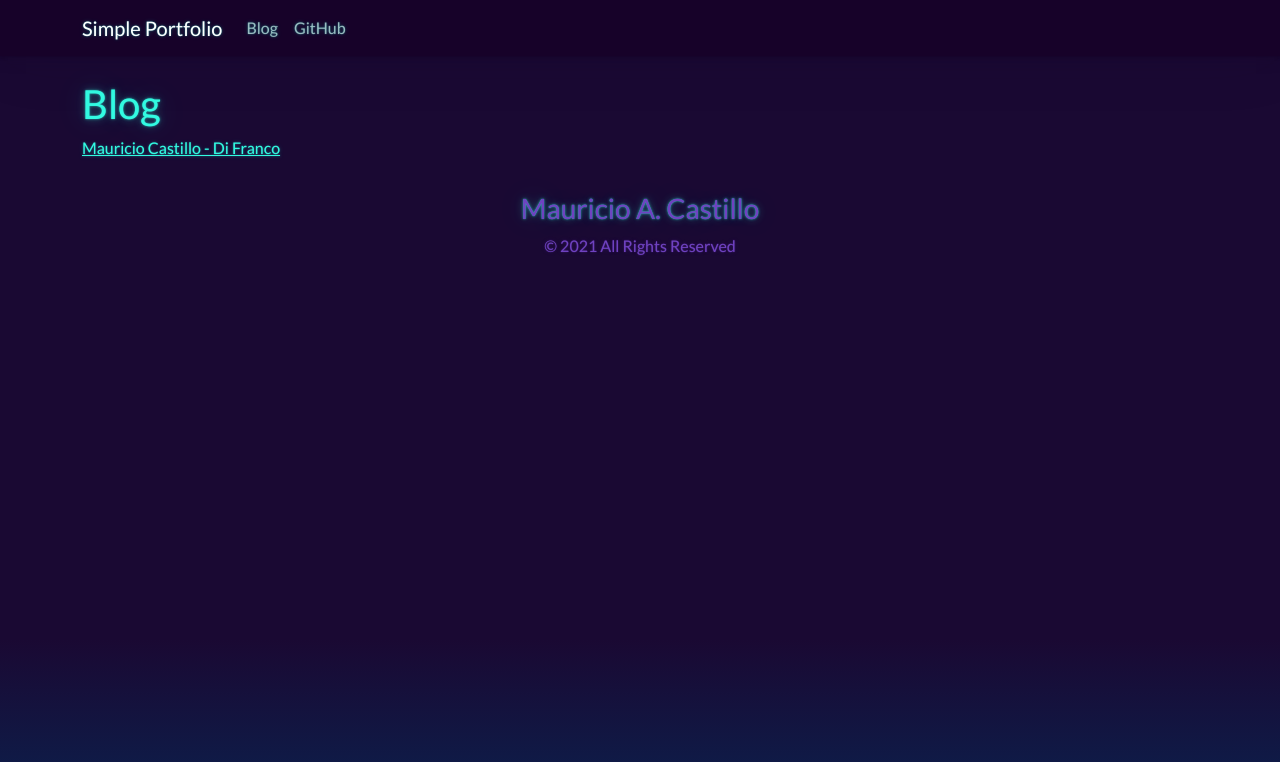
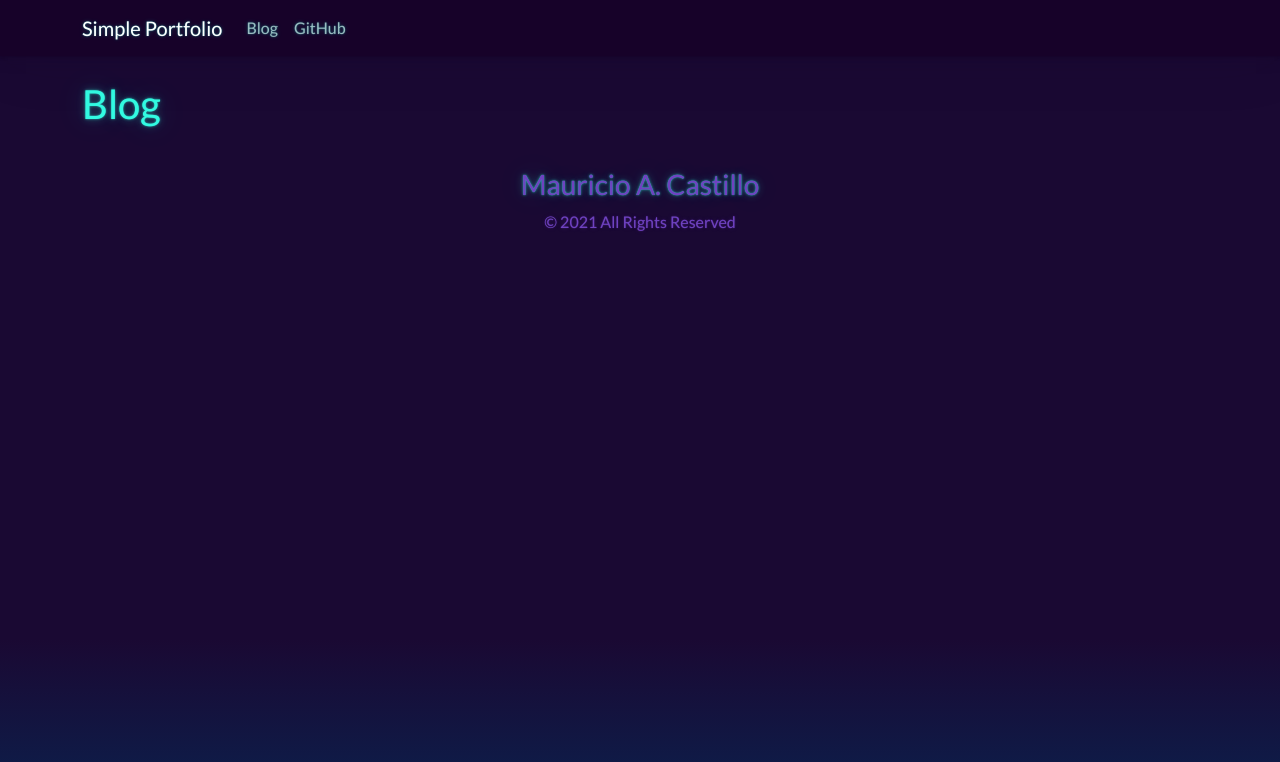
Before and after one commit to AlanMauricioCastillo/Portfolio, a Next.js app: page /blog in a window 1280 px wide. Shown: the top 762 px of the page. Built offline with nearby package versions, Linux system fonts and the light colour scheme; a small style sheet from the web is missing.

Commit message:
repairing wrong fetch

```diff
--- a/pages/_fetchError.js
+++ b/pages/_fetchError.js
@@ -2,7 +2,7 @@ import Layout from "../components/Layout";
 
 const FetchError = () => (
   <Layout>
-    <p className="error text-center">Could'nt fetch the data</p>
+    <p className="error text-center">Error in fetching data</p>
   </Layout>
 );
 
--- a/pages/blog.js
+++ b/pages/blog.js
@@ -3,22 +3,6 @@ import Layout from "../components/Layout";
 const Blog = () => (
   <Layout>
     <h1>Blog</h1>
-    <div
-      className="badge-base LI-profile-badge"
-      data-locale="en_US"
-      data-size="medium"
-      data-theme="dark"
-      data-type="VERTICAL"
-      data-vanity="alancastillofullstackdeveloper"
-      data-version="v1"
-    >
-      <a
-        className="badge-base__link LI-simple-link"
-        href="https://ar.linkedin.com/in/alancastillofullstackdeveloper?trk=profile-badge"
-      >
-        Mauricio Castillo - Di Franco
-      </a>
-    </div>
   </Layout>
 );
 
```
Also changed, not shown: pages/gitHub.js (+20 -8 lines).
